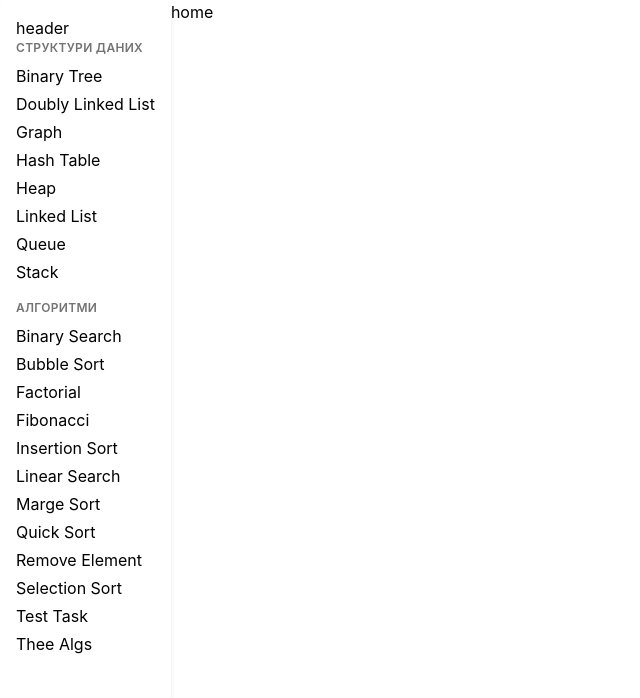
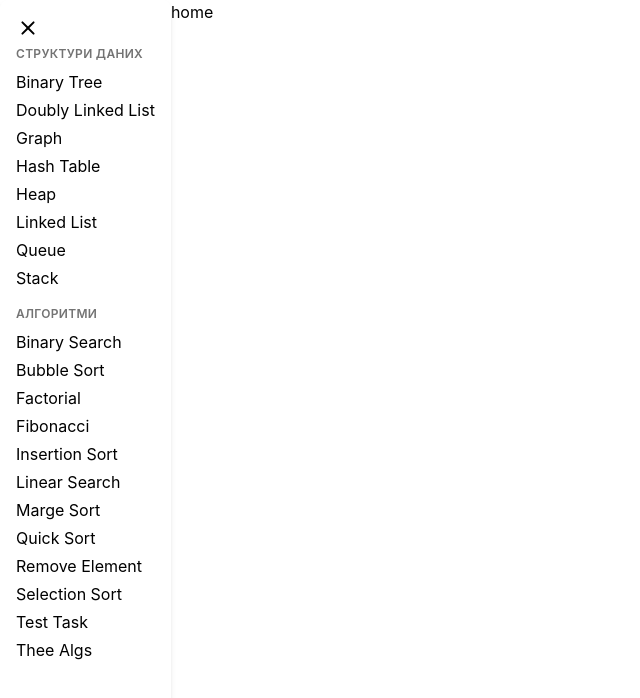
Before and after one commit to TraceOfHumanity/algorithms, a React (Vite) app: page / in a window 1280 px wide. Shown: the top 698 px of the page, without its empty margins (0-640 px from the left). Built offline with nearby package versions, Linux system fonts and the light colour scheme.

Commit message:
feat(sidebar): enhance Header component with close icon functionality and manage sidebar state; update icon data path for consistency

```diff
--- a/src/components/icon/icon.data.ts
+++ b/src/components/icon/icon.data.ts
@@ -1,6 +1,6 @@
-const basePath = "/assets";
+const basePath = "/assets/icons/";
 export const icons = {
-  close: `${basePath}/close.svg#close`,
+  close: `${basePath}close.svg#close`,
 } as const;
 
 export type IconName = keyof typeof icons;
--- a/src/components/sidebar/components/header.tsx
+++ b/src/components/sidebar/components/header.tsx
@@ -1,6 +1,12 @@
-const Header = () => {
+import { Icon } from "../../ui/icon/icon";
+
+const Header = ({ isOpen, setIsOpen }: { isOpen: boolean, setIsOpen: (isOpen: boolean) => void }) => {
   return (
-    <div>header</div>
+    <div>
+      <button onClick={() => setIsOpen(!isOpen)}>
+        <Icon name="close" />
+      </button>
+    </div>
   )
 }
 
--- a/src/components/sidebar/sidebar.tsx
+++ b/src/components/sidebar/sidebar.tsx
@@ -1,11 +1,13 @@
+import { useState } from "react";
 import Card from "../ui/card/card";
 import Header from "./components/header";
 import Navigation from "./components/navigation/navigation";
 
 const Sidebar = () => {
+  const [isOpen, setIsOpen] = useState(false);
   return (
     <Card>
-      <Header />
+      <Header isOpen={isOpen} setIsOpen={setIsOpen} />
       <Navigation />
     </Card>
   );
```
Also changed, not shown: public/assets/icons/close.svg (renamed from public/assets/close.svg).
